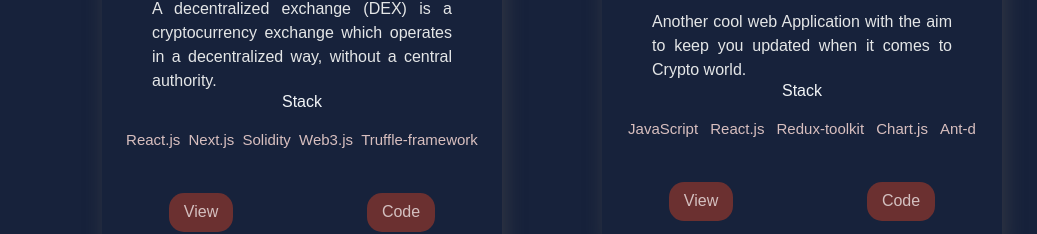
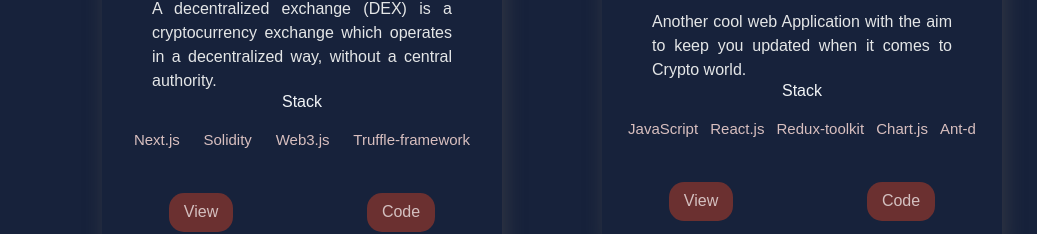
Before and after one commit to SabeloMkhwanzi/My-site, a Next.js app: page / in a window 1280 px wide. Shown: the part 2033-2267 px from the top of the page, without its empty margins (88-1125 px from the left). Built offline with nearby package versions, Linux system fonts and the light colour scheme.

Commit message:
updated constants

```diff
--- a/src/constants/constants.js
+++ b/src/constants/constants.js
@@ -21,7 +21,7 @@ export const projects = [
     title: 'DeFi DexSwap - Fixed Exchange Rate (DEX)',
     description: "A decentralized exchange (DEX) is a cryptocurrency exchange which operates in a decentralized way, without a central authority.",
     image: '/images/3.jpg',
-    tags: ['React.js', 'Next.js', 'Solidity', 'Web3.js', 'Truffle-framework'],
+    tags: ['Next.js', 'Solidity', 'Web3.js', 'Truffle-framework'],
     source: 'https://github.com/SabeloMkhwanzi/defi_DexSwap',
     visit: 'https://defi-dex-swap.vercel.app/',
     id: 2,
```
